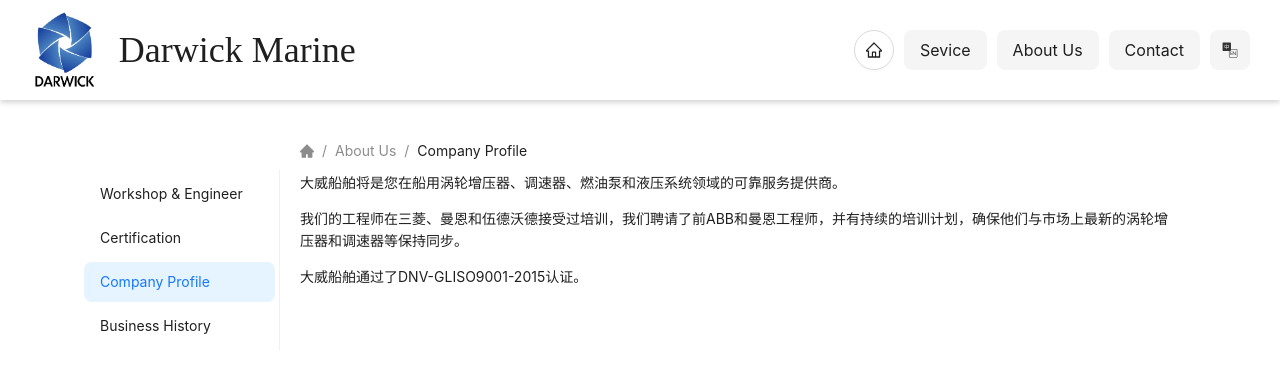
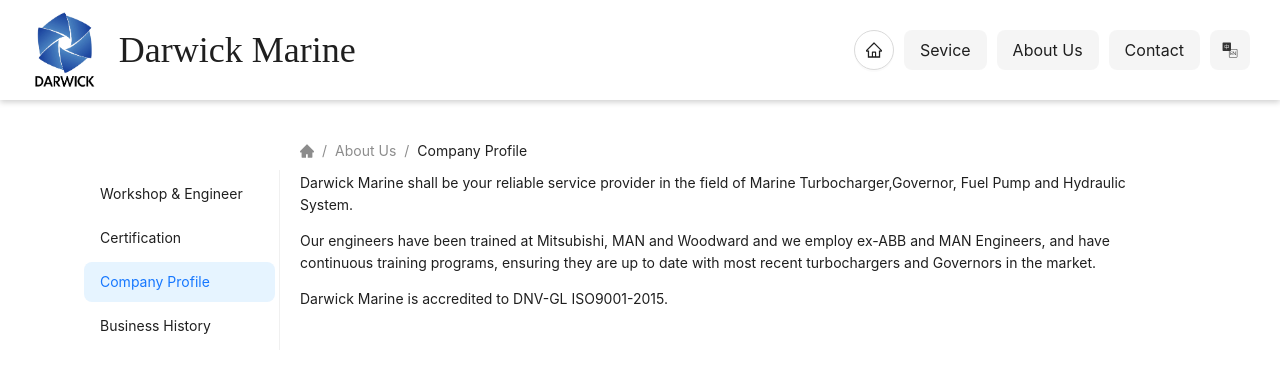
Before and after one commit to WakerCN/darwick-website, a React (Vite) app: page /about/company in a window 1280 px wide. Shown: the top 388 px of the page. Built offline with nearby package versions, Linux system fonts and the light colour scheme.

Commit message:
✨ feat <lng> add company page lng

```diff
--- a/src/locales/en.json
+++ b/src/locales/en.json
@@ -68,6 +68,11 @@
       "mainContact": "Global Headquarters",
       "otherContact": "Regional Service Centers"
     },
+    "about": {
+      "g1": "Darwick Marine shall be your reliable service provider in the field of Marine Turbocharger,Governor, Fuel Pump and Hydraulic System.",
+      "g2": "Our engineers have been trained at Mitsubishi, MAN and Woodward and we employ ex-ABB and MAN Engineers, and have continuous training programs, ensuring they are up to date with most recent turbochargers and Governors in the market.",
+      "g3": "Darwick Marine is accredited to DNV-GL ISO9001-2015."
+    },
     "picture": {
       "ash": "Ash Grit Blasting",
       "balance-test": "Balance Test",
--- a/src/locales/zh.json
+++ b/src/locales/zh.json
@@ -68,6 +68,11 @@
       "mainContact": "总部联系方式",
       "otherContact": "分部服务地址"
     },
+    "about": {
+      "g1": "大威船舶将是您在船用涡轮增压器、调速器、燃油泵和液压系统领域的可靠服务提供商。",
+      "g2": "我们的工程师在三菱、曼恩和伍德沃德接受过培训，我们聘请了前ABB和曼恩工程师，并有持续的培训计划，确保他们与市场上最新的涡轮增压器和调速器等保持同步。",
+      "g3": "大威船舶通过了DNV-GLISO9001-2015认证。"
+    },
     "picture": {
       "ash": "打砂",
       "balance-test": "平衡测试",
--- a/src/views/About/Company/index.tsx
+++ b/src/views/About/Company/index.tsx
@@ -1,18 +1,24 @@
+/*
+ * @Author       : 魏威
+ * @Date         : 2025-06-04 11:09
+ * @LastEditTime : 2025-06-08 14:22
+ * @LastEditors  : StarOne
+ * @Description  :
+ */
 import { Typography } from 'antd';
 import React from 'react';
+import { useTranslation } from 'react-i18next';
 
 const { Paragraph } = Typography;
 
 export const CompanyPage: React.FC = () => {
+  const { t } = useTranslation();
+
   return (
     <div className="company-about">
-      <Paragraph>
-        大威船舶将是您在船用涡轮增压器、调速器、燃油泵和液压系统领域的可靠服务提供商。
-      </Paragraph>
-      <Paragraph>
-        我们的工程师在三菱、曼恩和伍德沃德接受过培训，我们聘请了前ABB和曼恩工程师，并有持续的培训计划，确保他们与市场上最新的涡轮增压器和调速器等保持同步。
-      </Paragraph>
-      <Paragraph>大威船舶通过了DNV-GLISO9001-2015认证。</Paragraph>
+      <Paragraph>{t('about.g1')}</Paragraph>
+      <Paragraph>{t('about.g2')}</Paragraph>
+      <Paragraph>{t('about.g3')}</Paragraph>
     </div>
   );
 };
```
